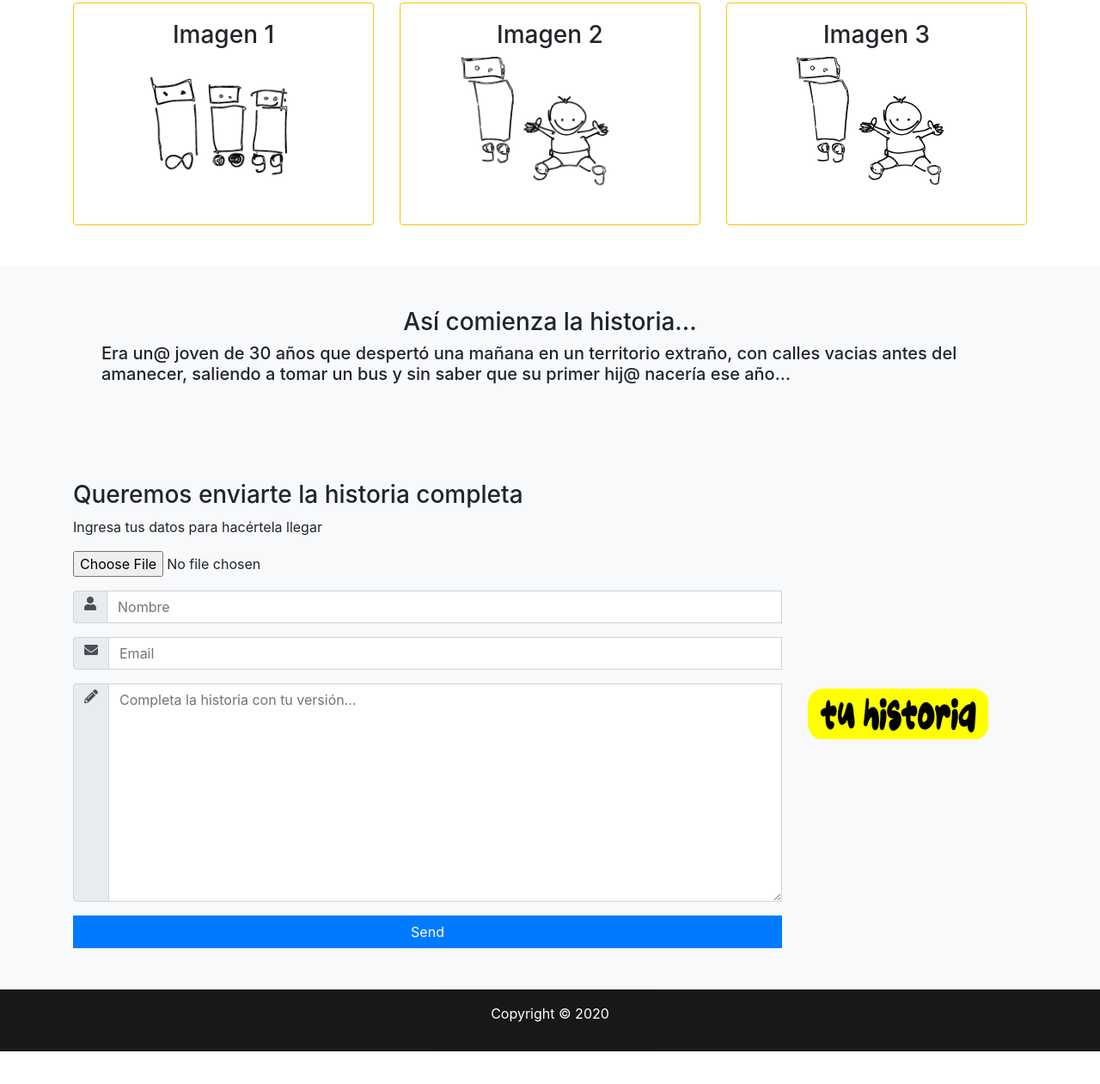
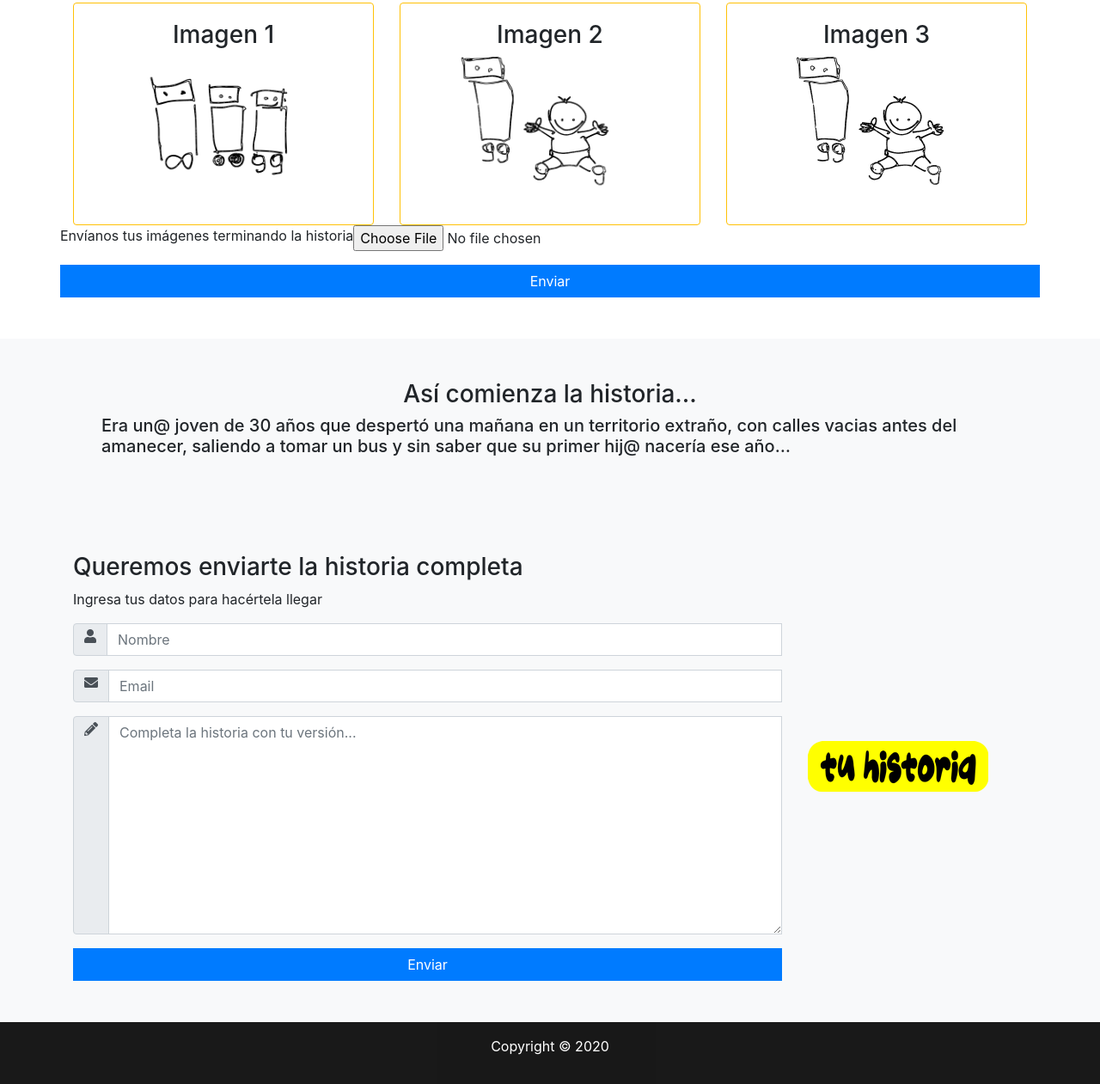
Before and after one commit to heredialf/tuhistoria, a plain HTML site: page index.html in a window 1280 px wide. Shown: the part 725-1986 px from the top of the page at 86% size. Before the commit the page ends 1948 px from the top, so only its background shows below. Drawn offline with nearby package versions, Linux system fonts and the light colour scheme.

Commit message:
Update index.html

```diff
--- a/index.html
+++ b/index.html
@@ -121,6 +121,13 @@
               </div>
             </div>
           </div>
+            <p>
+              Envíanos tus imágenes terminando la historia
+            </p>
+            <p>
+              <input type="file" name="archivo">
+            </p>
+            <button type="submit" class="btn btn-primary btn-block">Enviar</button>
           <!--
           <div class="col-md-3">
             <div class="card text-white text-center bg-primary">
@@ -321,9 +328,6 @@
               Ingresa tus datos para hacértela llegar
             </p>
 
-            <p>
-              <input type="file" name="archivo">
-            </p>
 
             <form id="contact-form" class="contact" name="contact.form" method="post" action="enviar2.php">
               <div class="input-group mb-3">
@@ -344,7 +348,7 @@
                 </div>
                 <textarea name="mensaje" cols="30" rows="10" placeholder="Completa la historia con tu versión..." class="form-control"></textarea>
               </div>
-              <button type="submit" class="btn btn-primary btn-block">Send</button>
+              <button type="submit" class="btn btn-primary btn-block">Enviar</button>
             </form>
           </div>
           <div class="col-lg-3 align-self-center">
```
